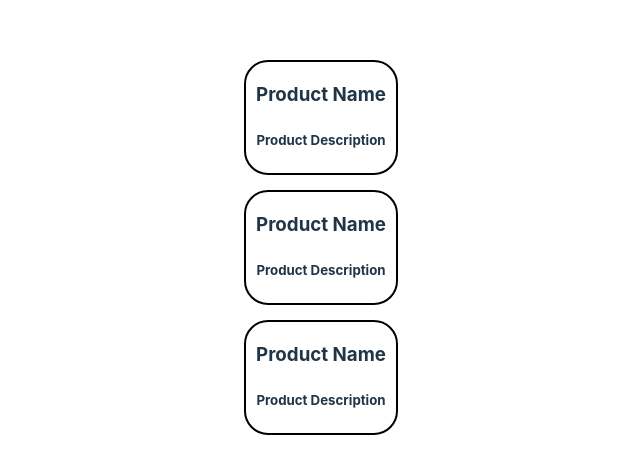
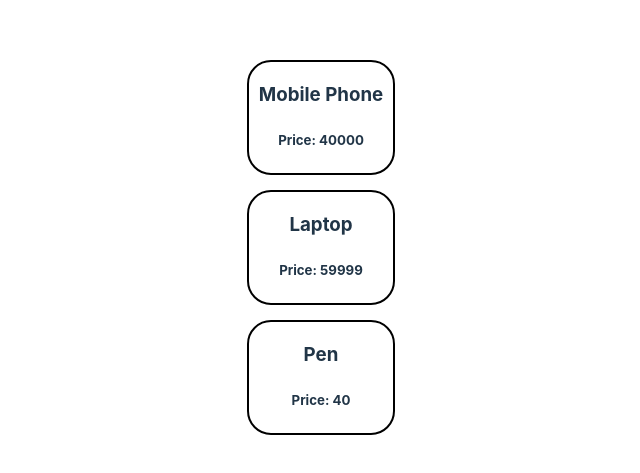
Before and after one commit to M-Ehtesham-Ul-Hassan-Malik/Learning-MERN-Stack, a React (Vite) app in the folder React/basic-react-app/: page / in a window 1280 px wide. Shown: the part 145-618 px from the top of the page, without its empty margins (319-959 px from the left). Built offline with nearby package versions, Linux system fonts and the light colour scheme.

Commit message:
learn and implement props in react

```diff
--- a/React/basic-react-app/src/Product.jsx
+++ b/React/basic-react-app/src/Product.jsx
@@ -1,10 +1,11 @@
 import "./Product.css"
 
-function Product(){
+//props is same as aurgument in JavaScript
+function Product({title, Price}){
     return(
         <div className="Product">
-        <h3>Product Name</h3>
-        <h5>Product Description</h5>
+        <h3>{title}</h3>
+        <h5>Price: {Price}</h5>
         </div>
     );
 }
--- a/React/basic-react-app/src/ProductTab.jsx
+++ b/React/basic-react-app/src/ProductTab.jsx
@@ -3,9 +3,9 @@ import Product from "./Product";
 function ProductTab(){
     return(
         <>
-        <Product/>
-        <Product/>
-        <Product/>
+        <Product title="Mobile Phone" Price={40000}/>
+        <Product title="Laptop" Price={59999}/>
+        <Product title="Pen" Price={40}/>
         </>
     );
 }
```
